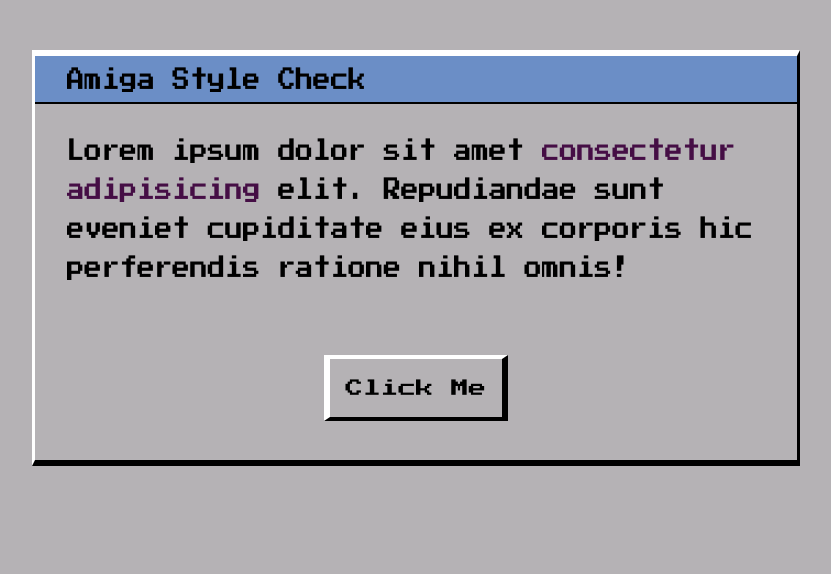
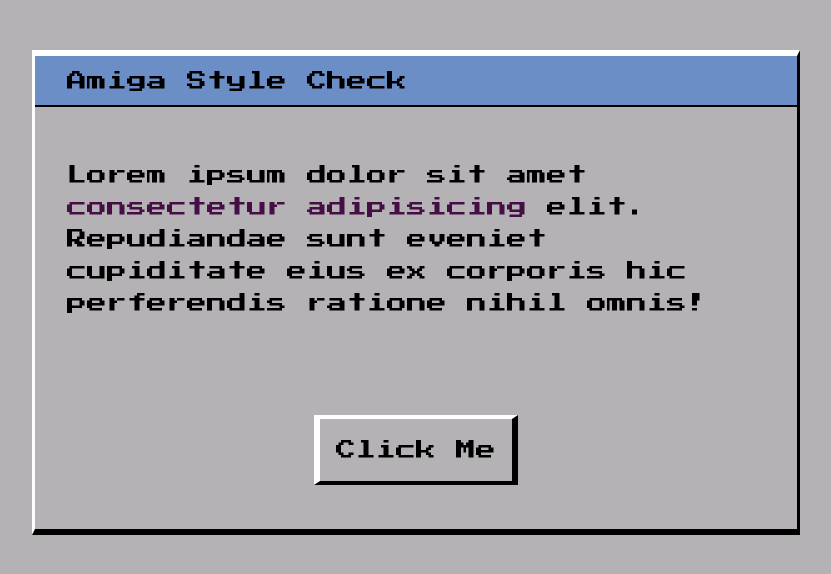
Before and after one commit to justinzero/amiga.css, a plain HTML site: page index.html in a window 1280 px wide. Shown: the whole page, without its empty margins (224-1055 px from the left). Drawn offline with Linux system fonts and the light colour scheme.

Commit message:
Font fix

```diff
--- a/amiga.css
+++ b/amiga.css
@@ -30,8 +30,9 @@ body {
   min-height: 100vh;
   cursor: url('./assets/amiga-cursor.png'), auto;
   font-family: 'Press Start 2P', monospace;
-  font-size: 1.1em;
+  font-size: 1.25em;
   font-weight: 500;
+  font-stretch: extra-condensed;
   line-height: 1.5;
   color: #000000;
   text-align: left;
@@ -69,13 +70,12 @@ a, button {
 
 .window-title {
    display: inline-block;
-   transform: scaleY(1.4);
+   vertical-align: center;
 }
 
 .window p {
    padding: 2rem;
    display: inline-block;
-   transform: scaleY(1.4);  /* Hack the Press Start font to look more like Topaz */
    line-height: 1.6;
 }
 
@@ -87,7 +87,6 @@ a {
 a:hover {
    color: #fff;
    background-color: #6b8ec6;
-   display: inline-block;
 }
 
 .wb-btn {
```
